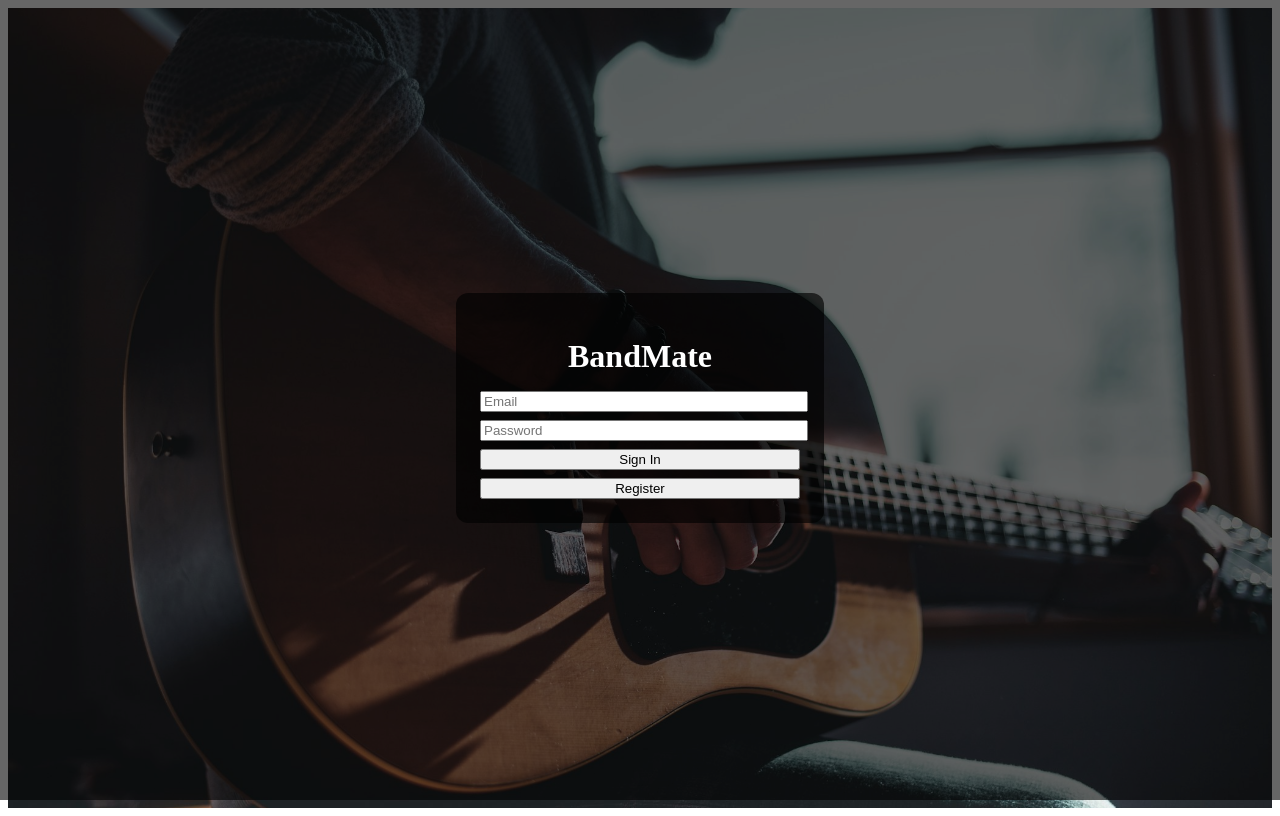
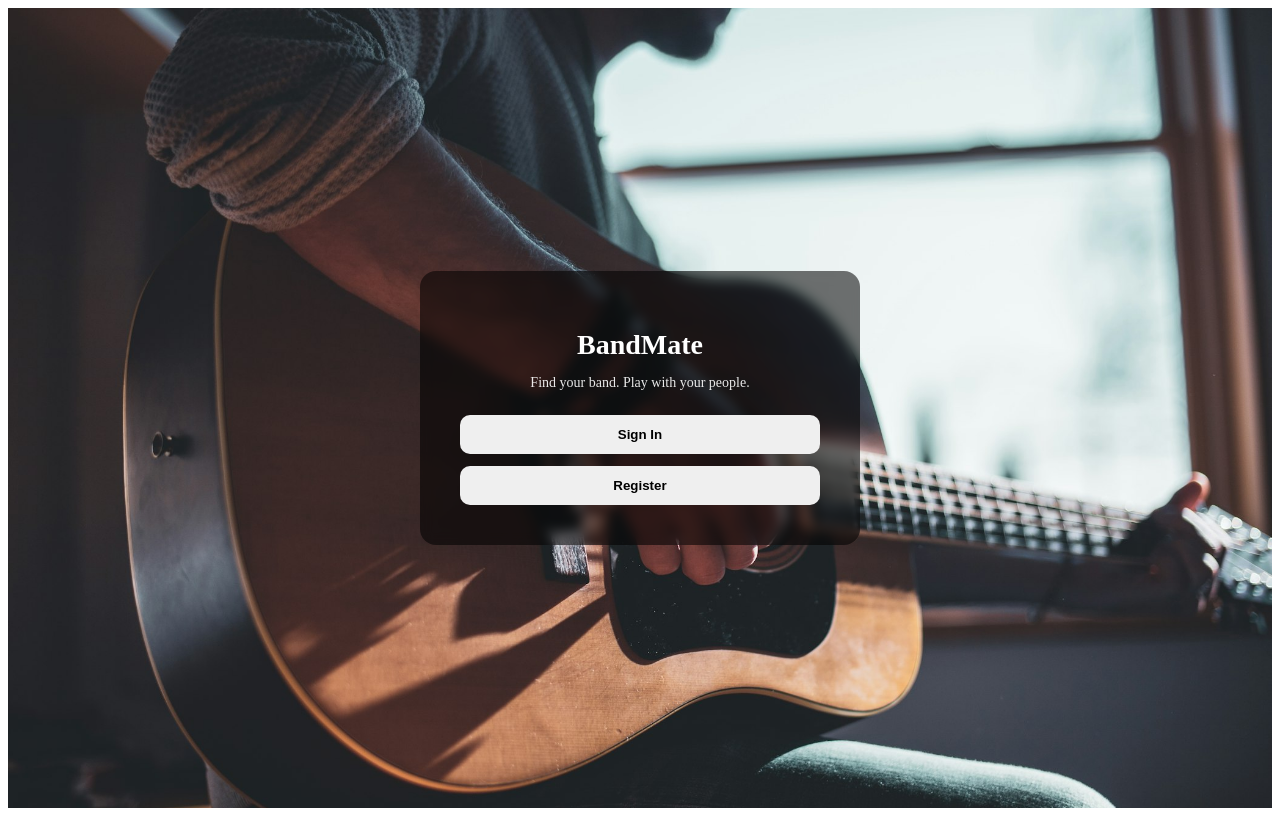
Before and after one commit to mejiasergio2002-max/BandMate, a Next.js app: page / in a window 1280 px wide. Built offline with nearby package versions, Linux system fonts and the light colour scheme; no server answers.

Commit message:
Fix landing page background and centered auth

```diff
--- a/app/page.tsx
+++ b/app/page.tsx
@@ -1,36 +1,9 @@
-// redeploy-ui
+// LANDING PAGE FIX
 
 
-'use client';
+'use client'
 
-import { useState } from 'react';
-import { useRouter } from 'next/navigation';
-import { supabase } from '@/lib/supabase';
-
-export default function Page() {
-  const router = useRouter();
-  const [email, setEmail] = useState('');
-  const [password, setPassword] = useState('');
-  const [error, setError] = useState('');
-
-  const signIn = async () => {
-    const { error } = await supabase.auth.signInWithPassword({
-      email,
-      password,
-    });
-    if (error) return setError(error.message);
-    router.push('/feed');
-  };
-
-  const register = async () => {
-    const { error } = await supabase.auth.signUp({
-      email,
-      password,
-    });
-    if (error) return setError(error.message);
-    router.push('/feed');
-  };
-
+export default function LandingPage() {
   return (
     <div
       style={{
@@ -43,54 +16,68 @@ export default function Page() {
         justifyContent: 'center',
       }}
     >
-      {/* dark overlay */}
+      {/* Overlay */}
       <div
         style={{
-          position: 'absolute',
-          inset: 0,
-          backgroundColor: 'rgba(0,0,0,0.6)',
-        }}
-      />
-
-      {/* auth card */}
-      <div
-        style={{
-          position: 'relative',
-          zIndex: 1,
-          width: 320,
-          padding: 24,
-          background: 'rgba(0,0,0,0.65)',
-          borderRadius: 12,
+          background: 'rgba(0,0,0,0.55)',
+          padding: '40px',
+          borderRadius: '16px',
+          width: '100%',
+          maxWidth: '360px',
+          textAlign: 'center',
           color: 'white',
+          backdropFilter: 'blur(6px)',
         }}
       >
-        <h1 style={{ textAlign: 'center', marginBottom: 16 }}>BandMate</h1>
+        <h1
+          style={{
+            fontSize: '28px',
+            marginBottom: '8px',
+            fontFamily: 'serif',
+          }}
+        >
+          BandMate
+        </h1>
 
-        <input
-          placeholder="Email"
-          value={email}
-          onChange={(e) => setEmail(e.target.value)}
-          style={{ width: '100%', marginBottom: 8 }}
-        />
+        <p
+          style={{
+            fontSize: '14px',
+            opacity: 0.9,
+            marginBottom: '24px',
+          }}
+        >
+          Find your band. Play with your people.
+        </p>
 
-        <input
-          type="password"
-          placeholder="Password"
-          value={password}
-          onChange={(e) => setPassword(e.target.value)}
-          style={{ width: '100%', marginBottom: 8 }}
-        />
-
-        {error && <p style={{ color: 'red' }}>{error}</p>}
-
-        <button onClick={signIn} style={{ width: '100%', marginBottom: 8 }}>
+        <button
+          style={{
+            width: '100%',
+            padding: '12px',
+            borderRadius: '10px',
+            border: 'none',
+            marginBottom: '12px',
+            fontWeight: 600,
+            cursor: 'pointer',
+          }}
+          onClick={() => (window.location.href = '/feed')}
+        >
           Sign In
         </button>
 
-        <button onClick={register} style={{ width: '100%' }}>
+        <button
+          style={{
+            width: '100%',
+            padding: '12px',
+            borderRadius: '10px',
+            border: 'none',
+            fontWeight: 600,
+            cursor: 'pointer',
+          }}
+          onClick={() => (window.location.href = '/feed')}
+        >
           Register
         </button>
       </div>
     </div>
-  );
+  )
 }
```
